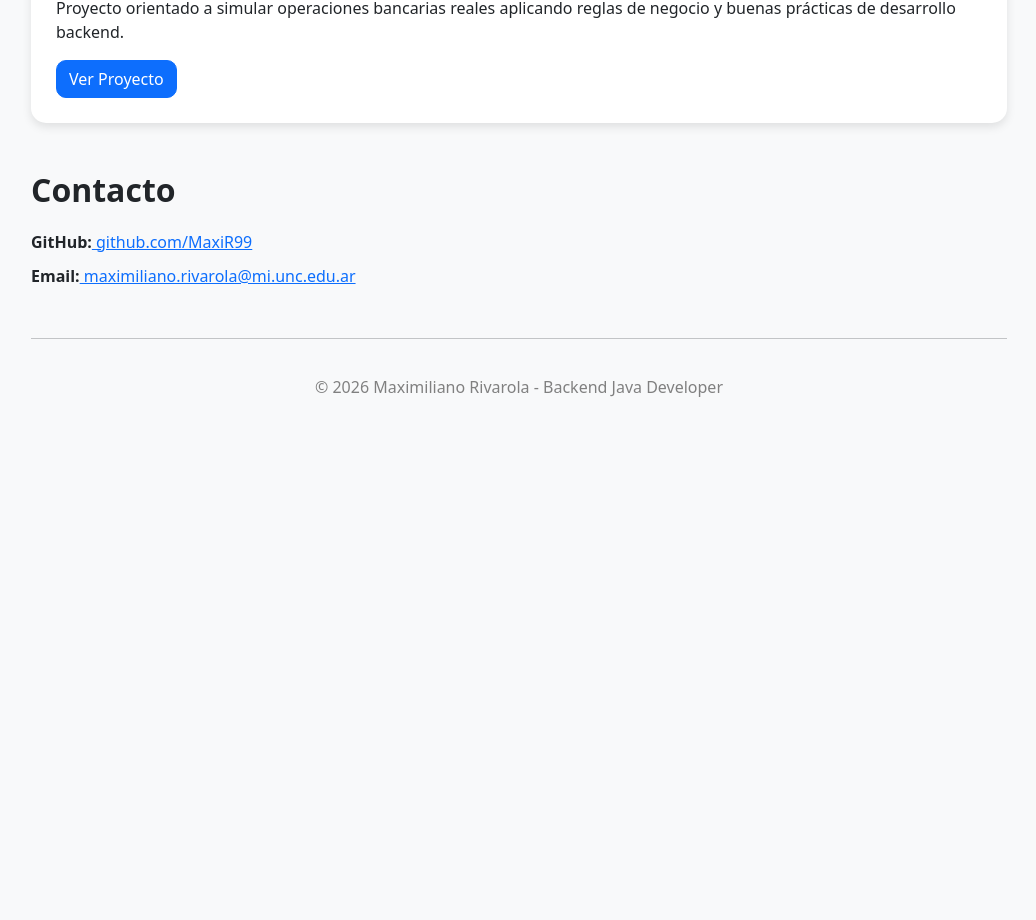
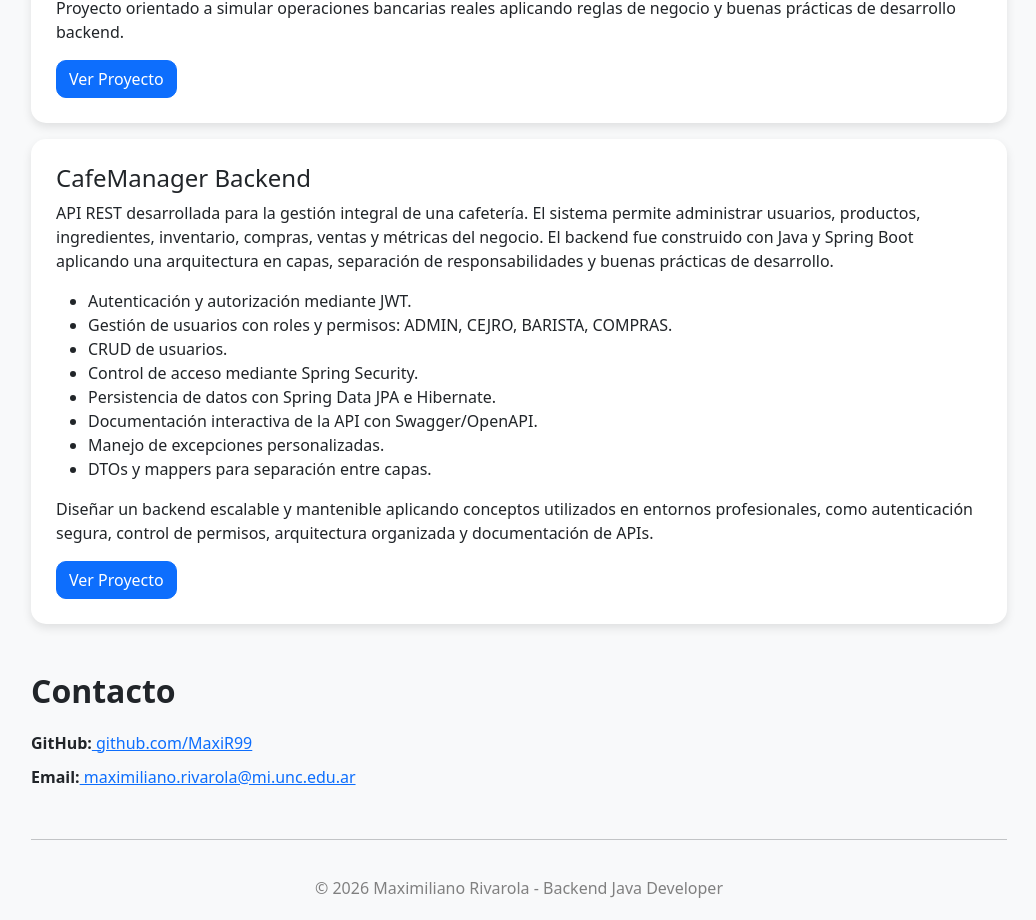
Before and after one commit to MaxiR99/portfolio-maxi, an Angular app: page / in a window 1280 px wide. Shown: the part 1358-2278 px from the top of the page, without its empty margins (121-1157 px from the left). Before the commit the page ends 1777 px from the top, so only its background shows below. Built offline with nearby package versions, Linux system fonts and the light colour scheme.

Commit message:
Actualizacion del portfolio

```diff
--- a/src/app/app.html
+++ b/src/app/app.html
@@ -98,6 +98,40 @@
     </div>
   </div>
 
+  <div class="card mt-3">
+    <div class="card-body">
+
+      <h4>CafeManager Backend</h4>
+
+      <p>
+        API REST desarrollada para la gestión integral de una cafetería. El sistema permite administrar usuarios, productos, ingredientes, inventario, compras, ventas y métricas del negocio.
+
+        El backend fue construido con Java y Spring Boot aplicando una arquitectura en capas, separación de responsabilidades y buenas prácticas de desarrollo.
+      </p>
+
+      <ul>
+        <li>Autenticación y autorización mediante JWT.</li>
+        <li>Gestión de usuarios con roles y permisos: ADMIN, CEJRO, BARISTA, COMPRAS.</li>
+        <li>CRUD de usuarios.</li>
+        <li>Control de acceso mediante Spring Security.</li>
+        <li>Persistencia de datos con Spring Data JPA e Hibernate.</li>
+        <li>Documentación interactiva de la API con Swagger/OpenAPI.</li>
+        <li>Manejo de excepciones personalizadas.</li>
+        <li>DTOs y mappers para separación entre capas.</li>
+      </ul>
+      <p>Diseñar un backend escalable y mantenible aplicando conceptos utilizados en entornos profesionales, como autenticación segura, control de permisos, arquitectura organizada y documentación de APIs.</p>
+
+      <a
+        href="https://github.com/MaxiR99/cafemanager"
+        target="_blank"
+        class="btn btn-primary">
+
+        Ver Proyecto
+      </a>
+
+    </div>
+  </div>
+
   <h2 class="mt-5">Contacto</h2>
 
   <div class="contact">
```
